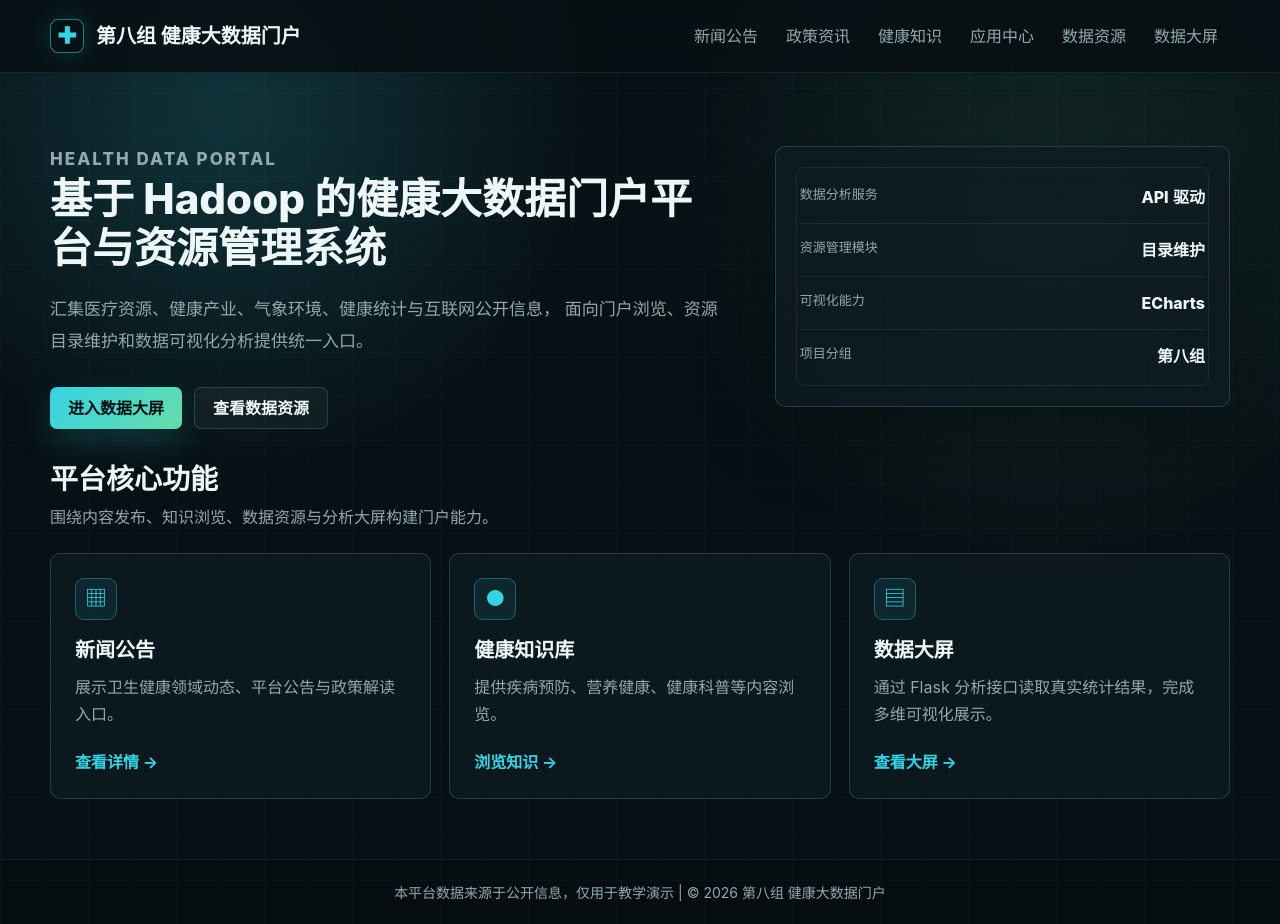
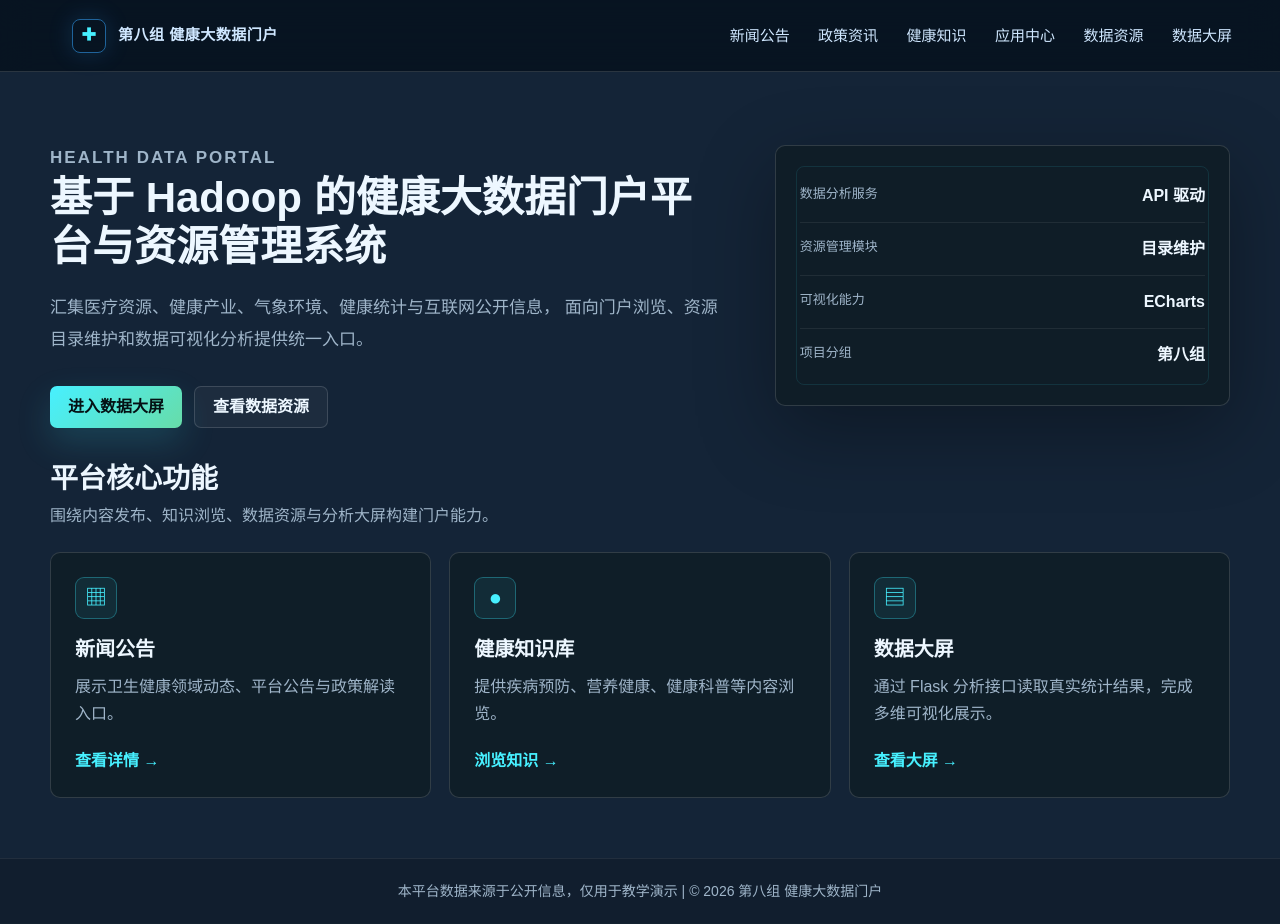
Before and after one commit to dzdAlistair/health-portal, a Flask app: page / in a window 1280 px wide. After the commit the page ends 899 px from the top, so only its background shows below. Run offline with Flask 3, Linux system fonts and the light colour scheme; data comes from the database, SQL or seed files in the repository; data that the repository does not hold is empty; some libraries are stand-ins or nearby versions.

Commit message:
style: 统一 index.html & dashboard.html 导航栏为成员5设计规范
- index.html: nav结构 + 主题色 + base.css 对齐成员5模板
- dashboard.html: 新增portal-nav导航栏 + base.css
- 保留各页面特色样式 (hero/feature-cards/echarts)

Co-Authored-By: Claude <noreply@anthropic.com>

```diff
--- a/templates/portal/index.html
+++ b/templates/portal/index.html
@@ -5,14 +5,15 @@
     <meta name="viewport" content="width=device-width, initial-scale=1.0">
     <title>第八组 基于Hadoop的健康大数据门户平台与资源管理系统</title>
     <link rel="stylesheet" href="/static/css/bootstrap.css">
+    <link rel="stylesheet" href="/static/css/base.css">
     <style>
         :root {
-            --bg: #071014;
+            --bg: #071827;
             --panel: rgba(15, 28, 35, 0.78);
-            --line: rgba(112, 214, 222, 0.2);
-            --text: #eef7f7;
-            --muted: #91a8ad;
-            --cyan: #36d3e5;
+            --line: rgba(255, 255, 255, 0.14);
+            --text: #edf7ff;
+            --muted: #9fb5c9;
+            --cyan: #47f0ff;
             --green: #67dca8;
             --amber: #f0c46c;
         }
@@ -24,43 +25,33 @@
             min-height: 100vh;
             color: var(--text);
             font-family: -apple-system, BlinkMacSystemFont, "Segoe UI", "Microsoft YaHei", sans-serif;
-            background:
-                linear-gradient(rgba(54, 211, 229, 0.035) 1px, transparent 1px),
-                linear-gradient(90deg, rgba(54, 211, 229, 0.03) 1px, transparent 1px),
-                radial-gradient(circle at 18% 12%, rgba(54, 211, 229, 0.18), transparent 28%),
-                radial-gradient(circle at 82% 22%, rgba(103, 220, 168, 0.12), transparent 30%),
-                #071014;
-            background-size: 44px 44px, 44px 44px, auto, auto;
         }
 
         a { text-decoration: none; }
 
         .portal-nav {
-            position: sticky;
-            top: 0;
-            z-index: 10;
-            border-bottom: 1px solid rgba(255, 255, 255, 0.08);
-            background: rgba(7, 16, 20, 0.88);
-            backdrop-filter: blur(16px);
-        }
-
-        .nav-inner {
-            width: min(1180px, calc(100% - 36px));
-            margin: 0 auto;
-            min-height: 72px;
+            height: 72px;
+            padding: 0 48px;
             display: flex;
             align-items: center;
             justify-content: space-between;
-            gap: 24px;
+            border-bottom: 1px solid var(--line);
+            background: rgba(4, 15, 26, .72);
+            backdrop-filter: blur(16px);
+            position: sticky;
+            top: 0;
+            z-index: 20;
         }
 
-        .brand {
+        .portal-brand {
             display: flex;
             align-items: center;
             gap: 12px;
-            color: var(--text);
+            color: #fff;
             font-size: 20px;
-            font-weight: 720;
+            font-weight: 700;
+            letter-spacing: .5px;
+            text-decoration: none;
         }
 
         .brand-mark {
@@ -68,32 +59,24 @@
             height: 34px;
             display: grid;
             place-items: center;
-            border: 1px solid rgba(54, 211, 229, 0.55);
+            border: 1px solid rgba(53, 167, 255, 0.55);
             border-radius: 8px;
             color: var(--cyan);
-            box-shadow: 0 0 24px rgba(54, 211, 229, 0.18);
+            box-shadow: 0 0 24px rgba(53, 167, 255, 0.18);
         }
 
-        .nav-links {
-            display: flex;
-            align-items: center;
-            gap: 4px;
-            margin: 0;
-            padding: 0;
-            list-style: none;
+        .portal-nav a {
+            color: #cfe7ff;
+            margin-left: 24px;
+            text-decoration: none;
+            transition: .25s;
+            font-size: 15px;
         }
 
-        .nav-links a {
-            display: block;
-            padding: 9px 12px;
-            color: var(--muted);
-            border-radius: 6px;
-            transition: color 160ms ease, background 160ms ease;
-        }
-
-        .nav-links a:hover {
-            color: var(--text);
-            background: rgba(255, 255, 255, 0.06);
+        .portal-nav a:hover,
+        .portal-nav a.active {
+            color: var(--cyan);
+            text-shadow: 0 0 16px rgba(71, 240, 255, .55);
         }
 
         .hero {
@@ -344,17 +327,14 @@
           }
 
         @media (max-width: 900px) {
-            .nav-inner,
-            .hero {
-                display: block;
-            }
-
-            .nav-links {
-                margin-top: 10px;
+            .portal-nav {
                 flex-wrap: wrap;
+                height: auto;
+                padding: 12px 20px;
             }
 
             .hero {
+                display: block;
                 padding-top: 42px;
             }
 
@@ -375,19 +355,17 @@
 
 <body>
 <nav class="portal-nav">
-    <div class="nav-inner">
-        <a class="brand" href="{{ url_for('portal.index') }}">
-            <span class="brand-mark">✚</span>
-            <span>第八组 健康大数据门户</span>
-        </a>
-        <ul class="nav-links">
-            <li><a href="{{ url_for('portal.news') }}">新闻公告</a></li>
-            <li><a href="{{ url_for('portal.policy') }}">政策资讯</a></li>
-            <li><a href="{{ url_for('portal.knowledge') }}">健康知识</a></li>
-            <li><a href="{{ url_for('portal.apps') }}">应用中心</a></li>
-            <li><a href="{{ url_for('portal.resources') }}">数据资源</a></li>
-            <li><a href="{{ url_for('portal.dashboard') }}">数据大屏</a></li>
-        </ul>
+    <a class="portal-brand" href="{{ url_for('portal.index') }}">
+        <span class="brand-mark">✚</span>
+        <span>第八组 健康大数据门户</span>
+    </a>
+    <div>
+        <a href="{{ url_for('portal.news') }}">新闻公告</a>
+        <a href="{{ url_for('portal.policy') }}">政策资讯</a>
+        <a href="{{ url_for('portal.knowledge') }}">健康知识</a>
+        <a href="{{ url_for('portal.apps') }}">应用中心</a>
+        <a href="{{ url_for('portal.resources') }}">数据资源</a>
+        <a href="{{ url_for('portal.dashboard') }}">数据大屏</a>
     </div>
 </nav>
 
```
Also changed, not shown: templates/portal/dashboard.html (+14 -1 lines).
